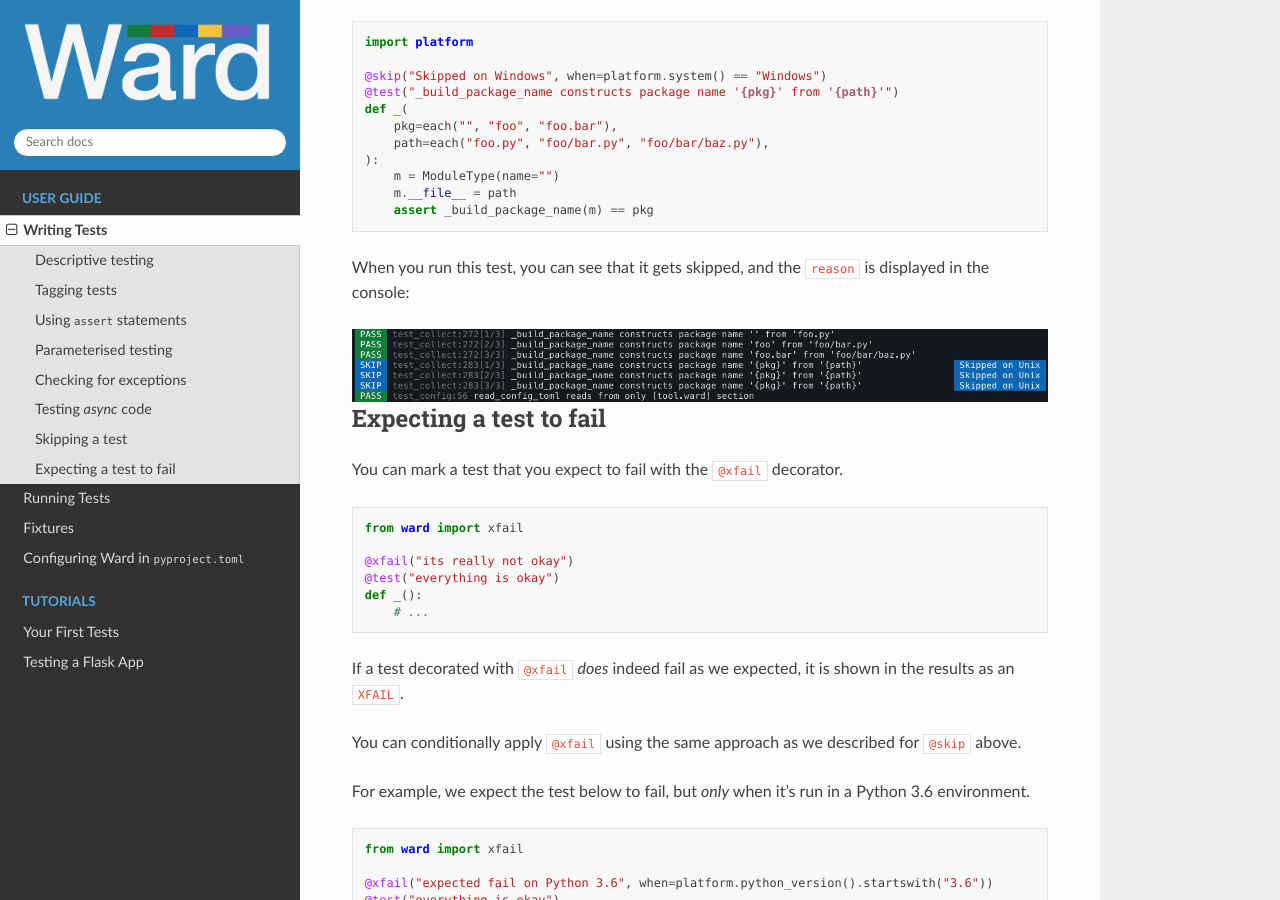
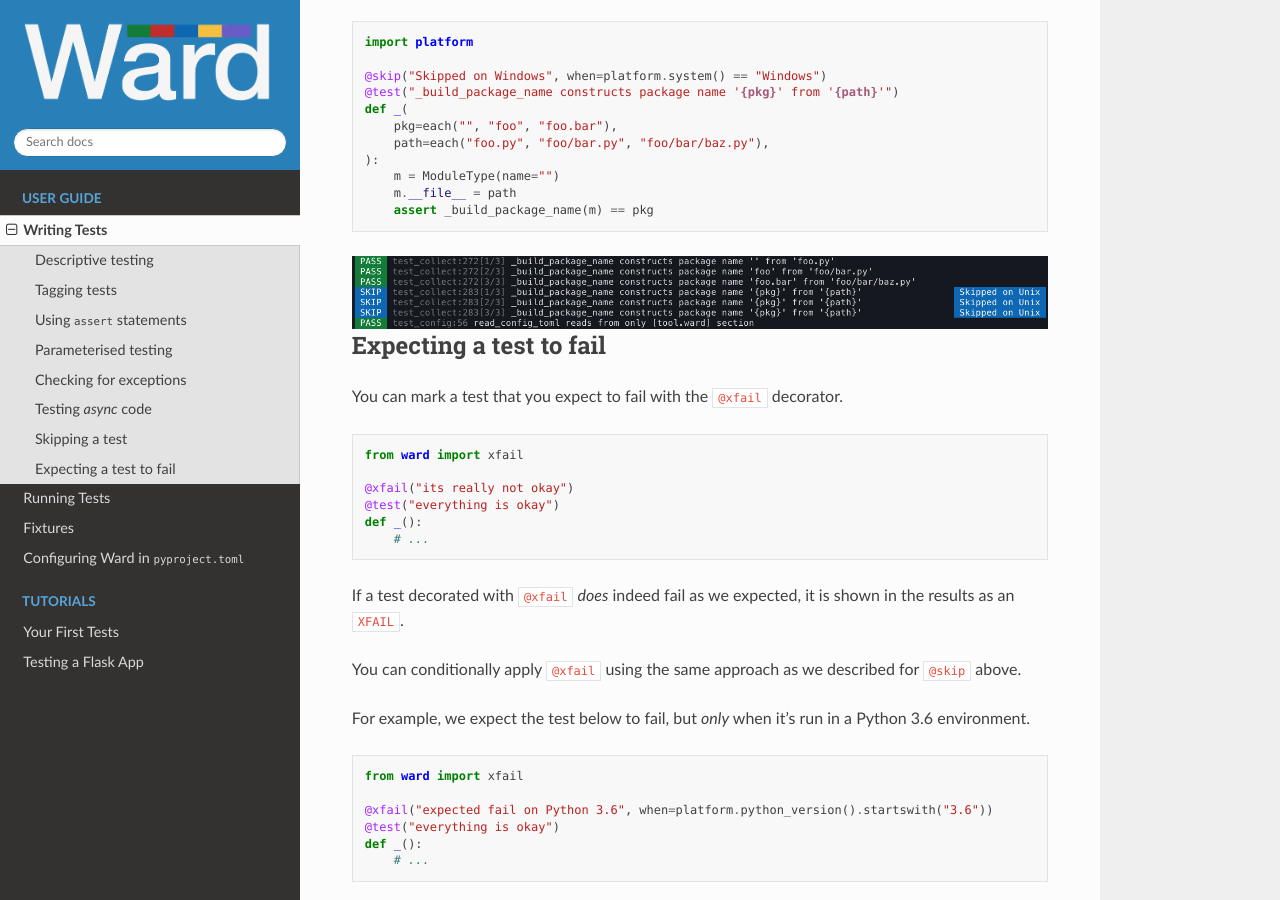
Before and after one commit to darrenburns/ward, a Sphinx documentation site: the page built from docs/source/guide/writing_tests.rst, in a window 1280 px wide and 900 px high, scrolled down 5168 px. Built offline with Sphinx 7.4.7 and the Read the Docs theme 2.0.0, drawn with Linux system fonts in a browser that asks for light colours.

Commit message:
Remove confusing text from docs

```diff
--- a/docs/source/guide/writing_tests.rst
+++ b/docs/source/guide/writing_tests.rst
@@ -251,9 +251,6 @@ Here's an example of a test that is skipped on Windows:
         m.__file__ = path
         assert _build_package_name(m) == pkg
 
-When you run this test, you can see that it gets skipped, and the ``reason`` is
-displayed in the console:
-
 .. image:: ../_static/conditional_skip.png
     :align: center
     :alt: Output of a conditionally skipped, parameterised test.
```
